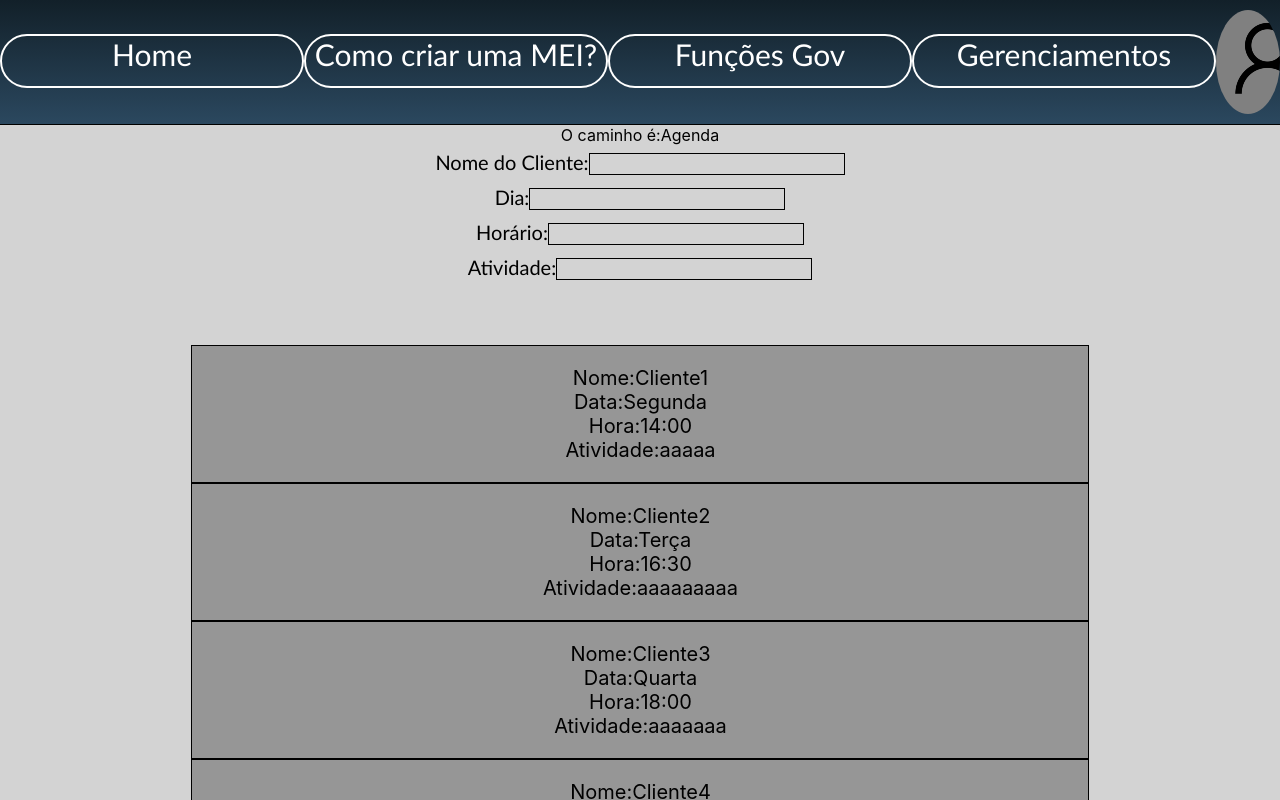
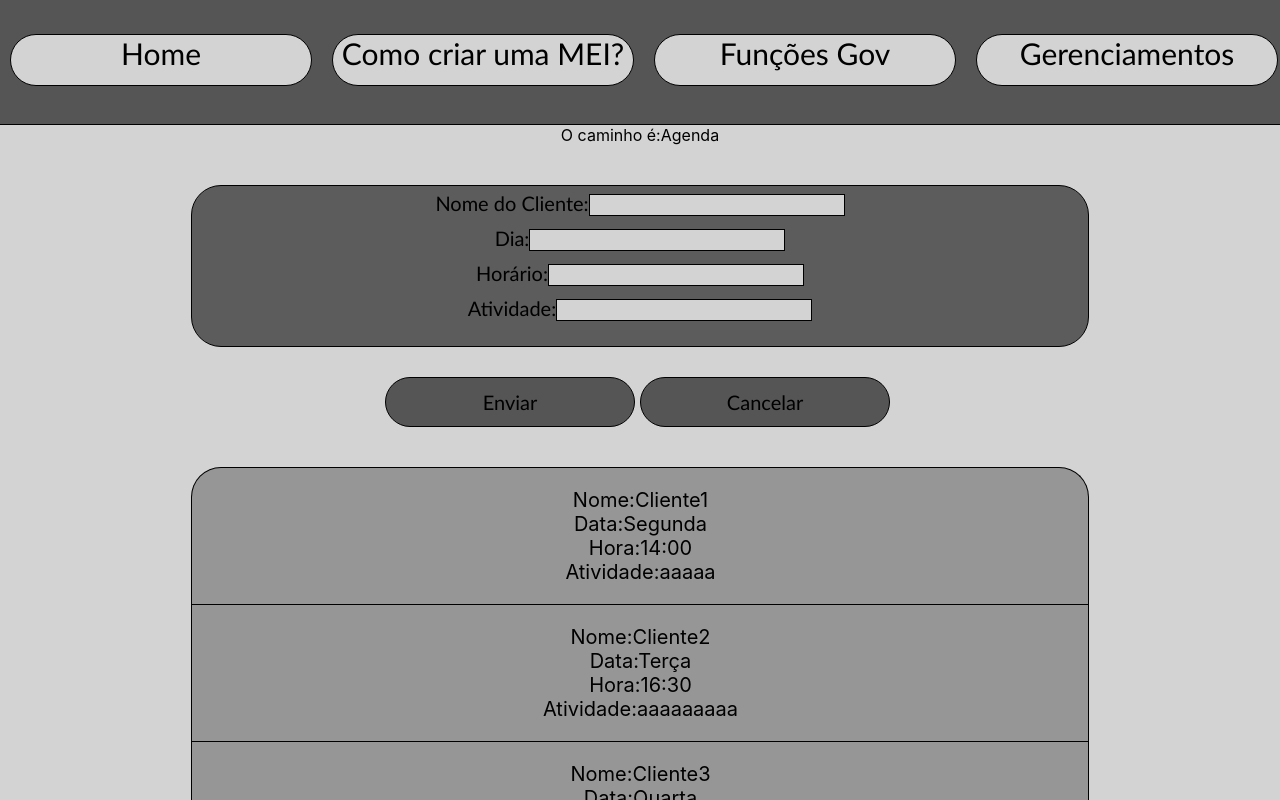
Before and after one commit to TitoSoares/MSM_bkp, a React (Create React App) app in the folder meisemmedo/meisemmedo/: page /agenda in a window 1280 px wide. Shown: the top 800 px of the page. Built offline with nearby package versions, Linux system fonts and the light colour scheme.

Commit message:
Finalização temporária do HTML

```diff
--- a/meisemmedo/meisemmedo/src/Componentes/Menu/index.tsx
+++ b/meisemmedo/meisemmedo/src/Componentes/Menu/index.tsx
@@ -3,10 +3,10 @@ function Menu(){
     return(
         <div>
             <div className="menusao">
-                <Link className="Link" to="/"><div className="menu">Home</div></Link>
-                <Link className="Link" to="/tutorial"><div className="menu">Como criar uma MEI?</div></Link>
-                <Link className="Link" to="/gov"><div className="menu">Funções Gov</div></Link>
-                <Link className="Link" to="/gen"><div className="menu">Gerenciamentos</div></Link>
+                <div className="espacoEntreMenu"><Link className="Link" to="/"><div className="menu">Home</div></Link></div>
+                <div className="espacoEntreMenu"><Link className="Link" to="/tutorial"><div className="menu">Como criar uma MEI?</div></Link></div>
+                <div className="espacoEntreMenu"><Link className="Link" to="/gov"><div className="menu">Funções Gov</div></Link></div>
+                <div className="espacoEntreMenu"><Link className="Link" to="/gen"><div className="menu">Gerenciamentos</div></Link></div>
             </div>
         </div>
     )
--- a/meisemmedo/meisemmedo/src/Componentes/estyle/estilo.css
+++ b/meisemmedo/meisemmedo/src/Componentes/estyle/estilo.css
@@ -10,24 +10,27 @@
     display: flex;
     width: 100%;
     height: auto;
-    background:linear-gradient(to top,#2B485F,#122029) ;
+    /*background:linear-gradient(to top,#2B485F,#122029);*/
+    background-color: rgb(85, 85, 85);
     justify-content:space-around;
     border-bottom: 1px solid black;
 }
 /*Menu*/
 .menu{
+    background-color: #D3D3D3;
     font-family: 'Calibri';
-    margin-top: 34px;
-    margin-left:0px;
-    color:white;
+    color:black;
     font-size: 30px;
-    margin-right:0px;
     width: 300px;
     height: 50px;
     border-radius: 30px;
-    border:white solid 2px;
+    border:black solid 1px;
     padding: 0px;
-
+}
+.espacoEntreMenu{
+    margin-top: 34px;
+    margin-left:10px;
+    margin-right:10px;
 }
 .menu:hover{
     background-color:rgba(255, 255, 255, 0.199);
@@ -224,7 +227,8 @@
     background-color:rgb(85, 85, 85);
     font-size:20px;
     font-family: "Calibri";
-    border:none
+    border:1px solid black
+
 }
 .botaosCadastro:hover{
     background-color:rgba(150, 150, 150, 0.658);
@@ -477,17 +481,47 @@
 }
 /*=================================================================================================================================*/
 /*Configuração dos inputs*/
+.Controle{
+    display: flex;
+    flex-direction: column;
+    flex-wrap: wrap;
+    align-content: center;
+}
 .ConfComponentes{
+    border-radius: 30px;
+    flex-direction:column;
+    display: flex;
+    align-content: center;
+    align-items: center;
+    width:70%;
+    background-color:rgb(92, 92, 92);
+    border: 1px solid black;
+    margin-top: 40px;
+}
+.ConfComponentesEspecial{
+    border-radius: 30px;
     flex-direction:column;
     display: flex;
     align-items: center;
+    width:70%;
+    background-color:rgb(92, 92, 92);
+    border: 1px solid black;
+    margin-top: 40px;
 }
 .caixaInput{
-    width:100%;
+    width:70%;
     height: 25px;
     font-family: 'Calibri';
     font-size: 20px;
     margin-top:5px;
+    margin-bottom: 5px;
+}
+.caixaInputEspecial{
+    width:70%;
+    height: 80px;
+    font-family: 'Calibri';
+    font-size: 40px;
+    margin-top:20px;
     margin-bottom: 5px;
 }
 .Inputs{
@@ -498,7 +532,14 @@
     background-color: #D3D3D3;
     border:1px black solid;
 }
-
+.InputsEspecial{
+    font-family: 'Calibri';
+    width: 350px;
+    outline: none;
+    font-size: 30px;
+    background-color: #D3D3D3;
+    border:1px black solid;
+}
 /*=================================================================================================================================*/
 /*Listas dos Componentes*/
 .listagem{
@@ -507,11 +548,29 @@
     justify-content: center;
     flex-wrap: wrap;
     align-content: center;
+    border-right: 1px solid black;
+    border-top: 1px solid black;
+    border-left: 1px solid black;
+    background-color:rgb(150, 150, 150);
+    border-radius: 30px;
+}
+.listagemEspesifica{
+    border-radius: 30px;
+    display: flex;
+    flex-direction: column;
+    justify-content: center;
+    flex-wrap: wrap;
+    align-content: center;
+    width:55%;
+    height: auto;
+    border-right: 1px solid black;
+    border-top: 1px solid black;
+    border-left: 1px solid black;
+    background-color:rgb(150, 150, 150);
 }
 .lista{
-    background-color:rgb(150, 150, 150);;
-    border: 1px solid black;
-    width:70%;
+    width: 100%;
+    border-bottom: 1px solid black;
     height: auto;
     font-size: 20px;
     color: rgb(0, 0, 0);
--- a/meisemmedo/meisemmedo/src/ComponentesGerenciamento/CompEntra_Saida.tsx
+++ b/meisemmedo/meisemmedo/src/ComponentesGerenciamento/CompEntra_Saida.tsx
@@ -15,9 +15,9 @@ function Entrada_Saida(){
 
 
     return(
-        <div className="ConfComponentes">
-            <div className="caixaInput">Coloque o tipo:<input type="text" value={tipo} onChange={handleEntradaInput} className="Inputs"></input></div>
-            <div className="caixaInput">Coloque o valor:<input type="text" value={valor} onChange={handleSaidaInput} className="Inputs"></input></div>
+        <div className="ConfComponentesEspecial">
+            <div className="caixaInputEspecial">Coloque o tipo:<input type="text" value={tipo} onChange={handleEntradaInput} className="InputsEspecial"></input></div>
+            <div className="caixaInputEspecial">Coloque o valor:<input type="text" value={valor} onChange={handleSaidaInput} className="InputsEspecial"></input></div>
         </div>
     )
 }
--- a/meisemmedo/meisemmedo/src/Pages/PaginaComponenteAgenda.tsx
+++ b/meisemmedo/meisemmedo/src/Pages/PaginaComponenteAgenda.tsx
@@ -14,16 +14,22 @@ let lista=[
     {id:"Cliente7",data:"Sabado", hora:"11:00",atividade:"aaaaaa"}
 ]
 
+
 function Agenda(){
     return(
         <div className="planoFundo">
             <FuncaoCabecalho caminho={"Agenda"}/>
-            <CompAgendaServ/><br />
-            <br />
-            <div className="listagem">
-                {lista.map((item, index)=>(
-                    <DetalheAgenda key={index} dados={item}/>
-                ))}
+            <div className="Controle">
+                <CompAgendaServ/><br />
+                <div className="botaoRespostas">
+                        <div><button className="botaosCadastro">Enviar</button></div>
+                        <div><button className="botaosCadastro">Cancelar</button></div>
+                </div><br /><br />
+                <div className="listagem">
+                    {lista.map((item, index)=>(
+                        <DetalheAgenda key={index} dados={item}/>
+                    ))}
+                </div>
             </div>
         </div>
 
--- a/meisemmedo/meisemmedo/src/Pages/PaginaComponenteEntradaeSaida.tsx
+++ b/meisemmedo/meisemmedo/src/Pages/PaginaComponenteEntradaeSaida.tsx
@@ -3,9 +3,13 @@ import CompEntra_Saida from "../ComponentesGerenciamento/CompEntra_Saida"
 
 function EntradaSaida(){
     return(
-        <div className="planoFundo">
+        <div className="planoFundoInfinito">
         <FuncaoCabecalho caminho={"Entrada e Saida"}/>
-        <CompEntra_Saida/><br/>
+        <div className="Controle"><CompEntra_Saida/><br/></div>
+        <div className="botaoRespostas">
+            <div><button className="botaosCadastro">Enviar</button></div>
+            <div><button className="botaosCadastro">Cancelar</button></div>
+        </div>
         </div>
     )
 }
--- a/meisemmedo/meisemmedo/src/Pages/PaginaComponenteHistorico.tsx
+++ b/meisemmedo/meisemmedo/src/Pages/PaginaComponenteHistorico.tsx
@@ -15,11 +15,18 @@ function Historico(){
     return(
         <div className="planoFundo">
             <FuncaoCabecalho caminho={"Historico"}/>
-            <CompHistServ/><br />
-            <div className="listagem">
-                {lista.map((item, index)=>(
-                    <DetalheHistorico key={index} dados={item}/>
-                ))}
+            <div className="Controle">
+                <CompHistServ/><br />
+                <div className="botaoRespostas">
+                    <div><button className="botaosCadastro">Enviar</button></div>
+                    <div><button className="botaosCadastro">Cancelar</button></div>
+                </div>
+                <br /><br />
+                <div className="listagem">
+                    {lista.map((item, index)=>(
+                        <DetalheHistorico key={index} dados={item}/>
+                    ))}
+                </div>
             </div>
         </div>
     )
--- a/meisemmedo/meisemmedo/src/Pages/PaginaComponenteRelatorio.tsx
+++ b/meisemmedo/meisemmedo/src/Pages/PaginaComponenteRelatorio.tsx
@@ -15,11 +15,13 @@ function Relatorio(){
     return(
         <div className="planoFundo">
             <FuncaoCabecalho caminho={"Relátorio"}/>
-                <div className="listagem">
+            <div className="Controle">
+                <div className="listagemEspesifica">
                     {lista.map((item, index)=>(
                     <DetalheRelatorio key={index} dados={item}/>
                     ))}
                 </div>
+            </div>
         </div>
     )
 }
--- a/meisemmedo/meisemmedo/src/Types/agenda.ts
+++ b/meisemmedo/meisemmedo/src/Types/agenda.ts
@@ -1,6 +1,6 @@
 export type AgendaType={
     id:string
-    data:Date
-    hora:Date
+    data:string
+    hora:string
     atividade:string
 }
```
